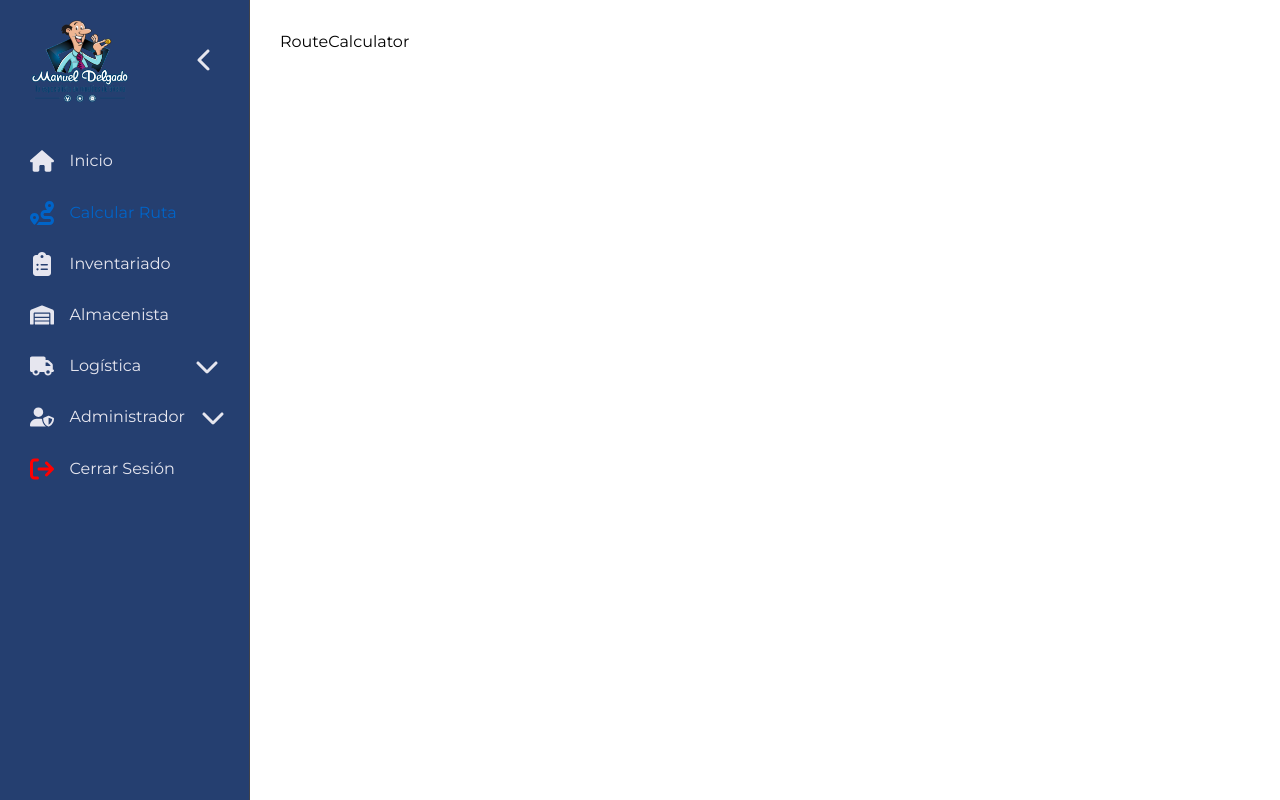
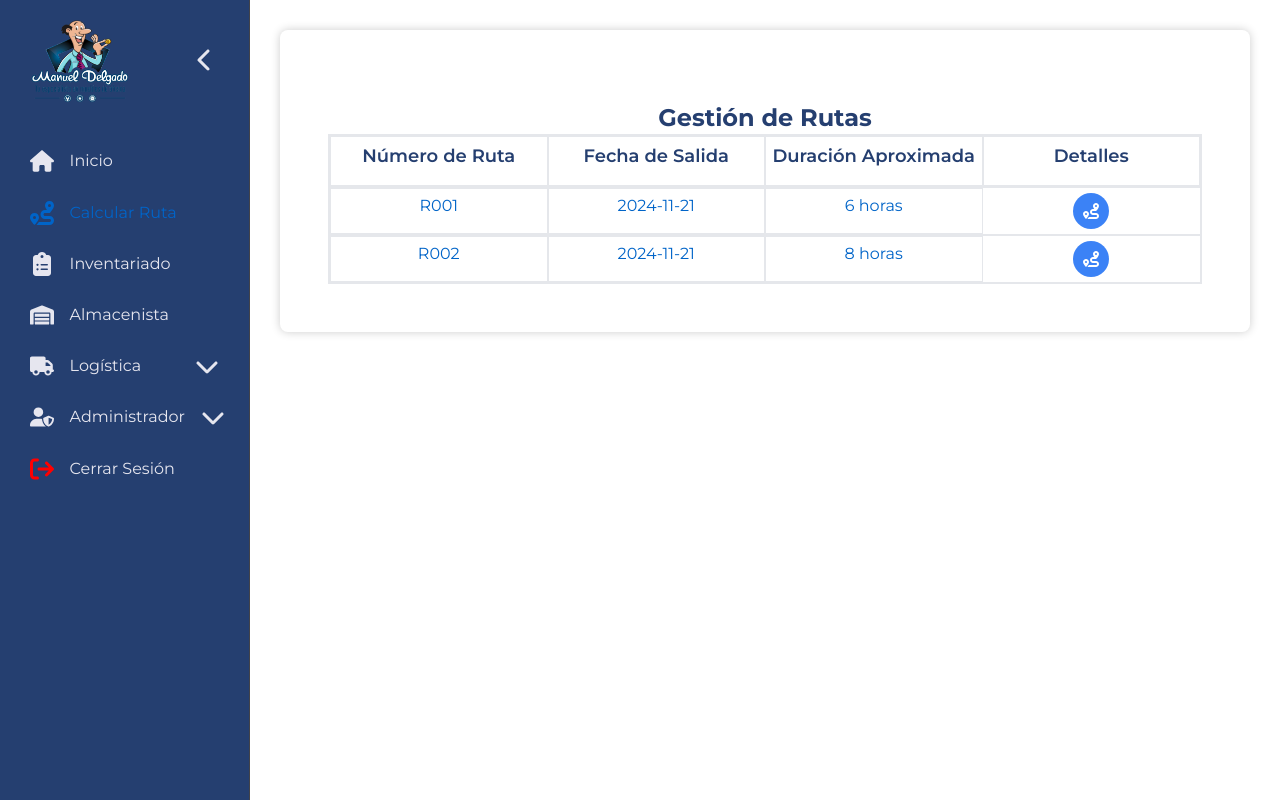
Before and after one commit to johanaguilar12/FrontMueblesDelgado, a React (Vite) app: page /admin/panel/routecalculator in a window 1280 px wide. Built offline with nearby package versions, Linux system fonts and the light colour scheme.

Commit message:
Modificación vista Rutas

```diff
--- /dev/null
+++ b/src/admin/components/deliveryAdmin/TableRoutes.jsx
@@ -0,0 +1,50 @@
+import { useState } from "react";
+import { FontAwesomeIcon } from "@fortawesome/react-fontawesome";
+import { faRoute } from "@fortawesome/free-solid-svg-icons";
+
+export const TableRoutes = ({
+    routes = [{id: 0, routeNumber: "", departureDate: "", duration:""}],
+}) => {
+    const [selectedRoute, setSelectedRoute] = useState(null);
+
+    const handleViewDetail = (routeId) => {
+    setSelectedRoute(routes.find((route) => route.id === routeId));
+    alert(`Detalles de la ruta seleccionada: ${JSON.stringify(route, null, 2)}`);
+    };
+
+    return(
+    <div className="container__admin shadow-custom w-full max-w-6x1">
+        <h2 className="text-2xl font-bold text-center text-customBlue">
+        Gestión de Rutas
+        </h2>
+        <div className="w-full border"> {/** Tabla */}
+            <div> {/** Encabezadp */}
+                <div className="grid grid-cols-4 sm:grid-cols-4 gap 4 text-center border [&>p]:border [&>p]:text-customBlue text-lg font-semibold">
+                <p>Número de Ruta</p>
+                <p>Fecha de Salida</p>
+                <p>Duración Aproximada</p>
+                <p>Detalles</p>
+                </div>
+            </div>
+
+            <div> {/**Cuerpo */}
+                {routes?.map((route) =>(
+                    <div key={route.id}
+                         className="grid grid-cols-4  sm:grid-cols-4 text-center border [&>p]:border">{/**row */}
+                         <p>{route.routeNumber}</p>
+                         <p>{route.departureDate}</p>
+                         <p>{route.duration}</p>
+                        <div className="flex justify-center items-center gap-2">
+                            <button onClick={() => handleViewDetail(route.id)}
+                                    className="p-2 bg-blue-500 text-white rounded-full hover:bg-blue-600 w-[36px] h-[36px] flex items-center justify-center"
+                                    title = "ver detalles">
+                                <FontAwesomeIcon icon={faRoute}/>
+                            </button>
+                        </div>
+                    </div>
+                ))}
+            </div>
+        </div>
+    </div>
+  );
+};
--- a/src/admin/components/deliveryAdmin/index.js
+++ b/src/admin/components/deliveryAdmin/index.js
@@ -6,3 +6,4 @@ export * from './TableAssignDriver';
 export * from './TableDrivers';
 export * from './FormAssignmnetOrderToTruck';
 export * from './TableTrackAssignments';
+export * from './TableRoutes'
--- a/src/admin/pages/RouteCalculator.jsx
+++ b/src/admin/pages/RouteCalculator.jsx
@@ -1,6 +1,16 @@
+import { useState } from "react";
+import { TableRoutes } from "../components";
 
 export const RouteCalculator = () => {
+
+  const routes = [
+    {id:1, routeNumber: "R001", departureDate: "2024-11-21", duration: "6 horas"},
+    {id:2, routeNumber: "R002", departureDate: "2024-11-21", duration: "8 horas"},
+  ];
   return (
-    <div>RouteCalculator</div>
-  )
-}
+    <div className="flex flex-col justify-center items-center">
+        {/**TableRoutes Component */}
+        <TableRoutes routes={routes}/>
+    </div>
+  );
+};
```
